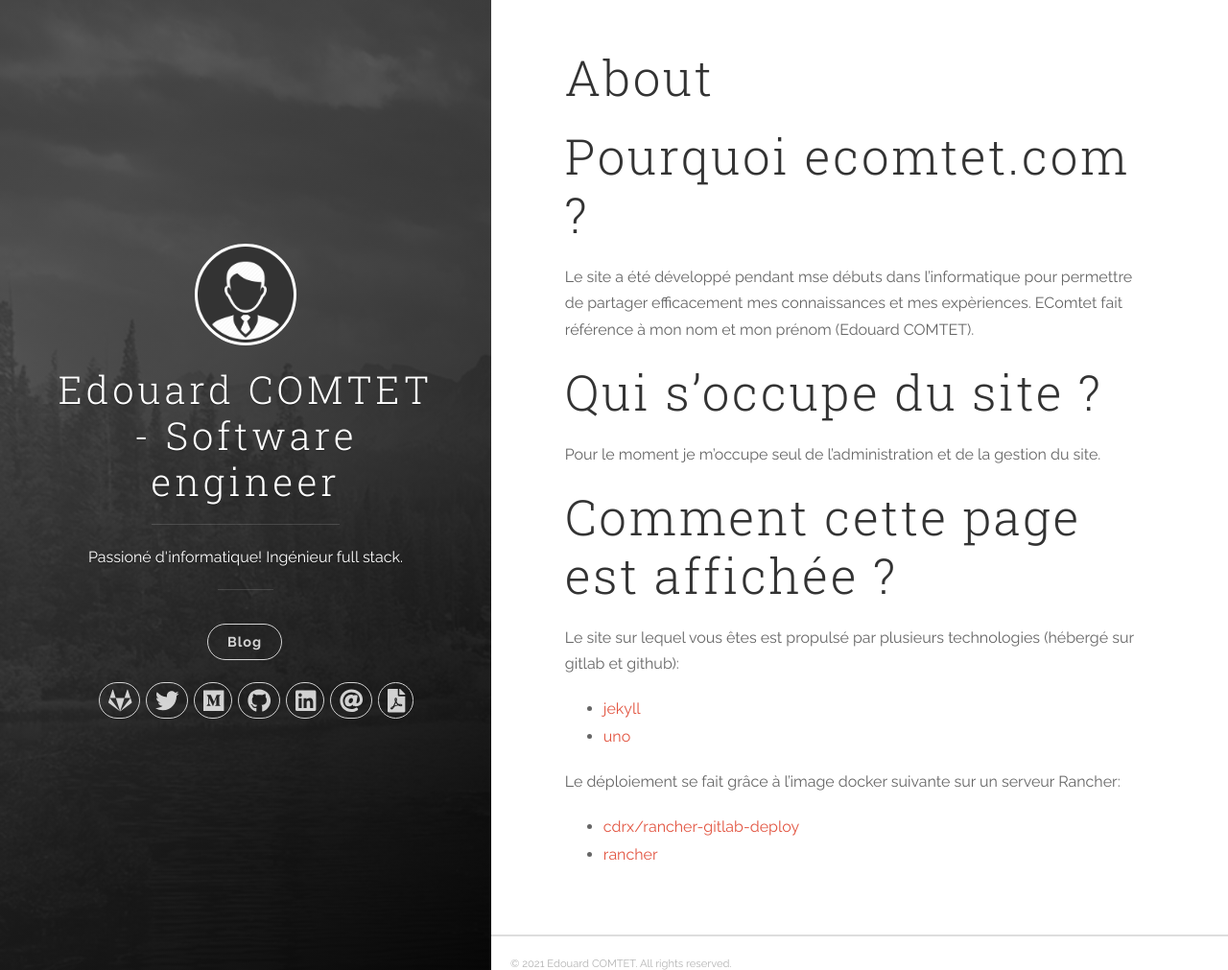
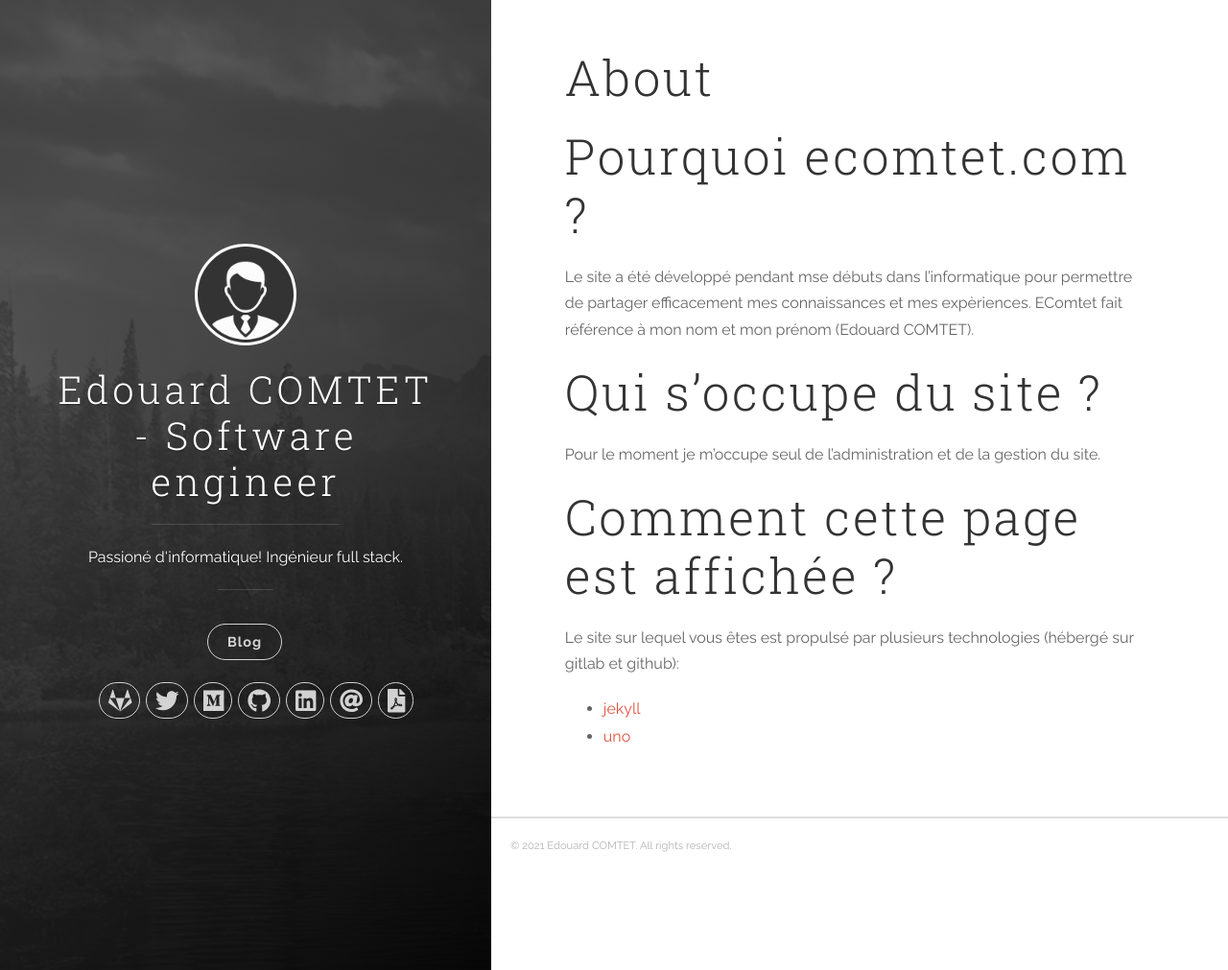
Before and after one commit to DarkIsDude/ecomtet, a Jekyll site: the page built from _pages/about.md, in a window 1280 px wide and 1011 px high. Shown: the whole window at 96% size. Built offline with Jekyll 4.4.1, drawn with Linux system fonts in a browser that asks for light colours; nearby versions of some CDN libraries.

Commit message:
feat: deploy to a new infra

```diff
--- a/_pages/about.md
+++ b/_pages/about.md
@@ -17,8 +17,3 @@ Le site sur lequel vous êtes est propulsé par plusieurs technologies (héberg
 
 * [jekyll](jekyll-organization)
 * [uno](https://github.com/joshgerdes/jekyll-uno/)
-
-Le déploiement se fait grâce à l'image docker suivante sur un serveur Rancher:
-
-* [cdrx/rancher-gitlab-deploy](https://store.docker.com/community/images/cdrx/rancher-gitlab-deploy)
-* [rancher](http://rancher.com)
```
Also changed, not shown: .gitlab-ci.yml, README.md.
